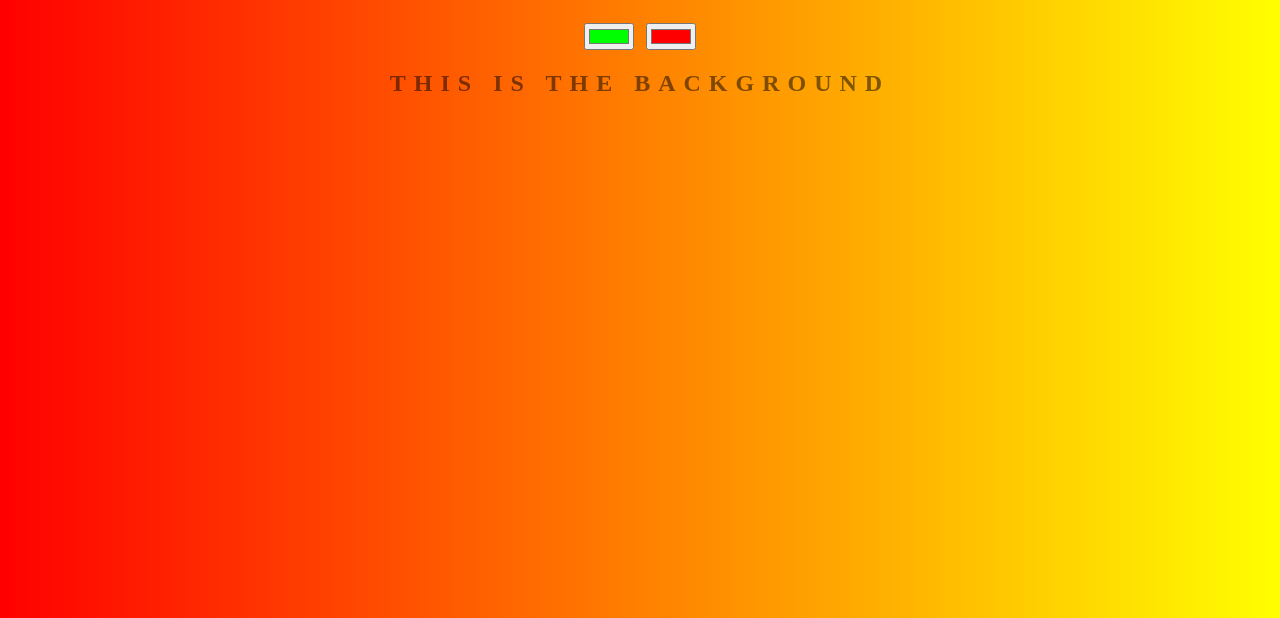
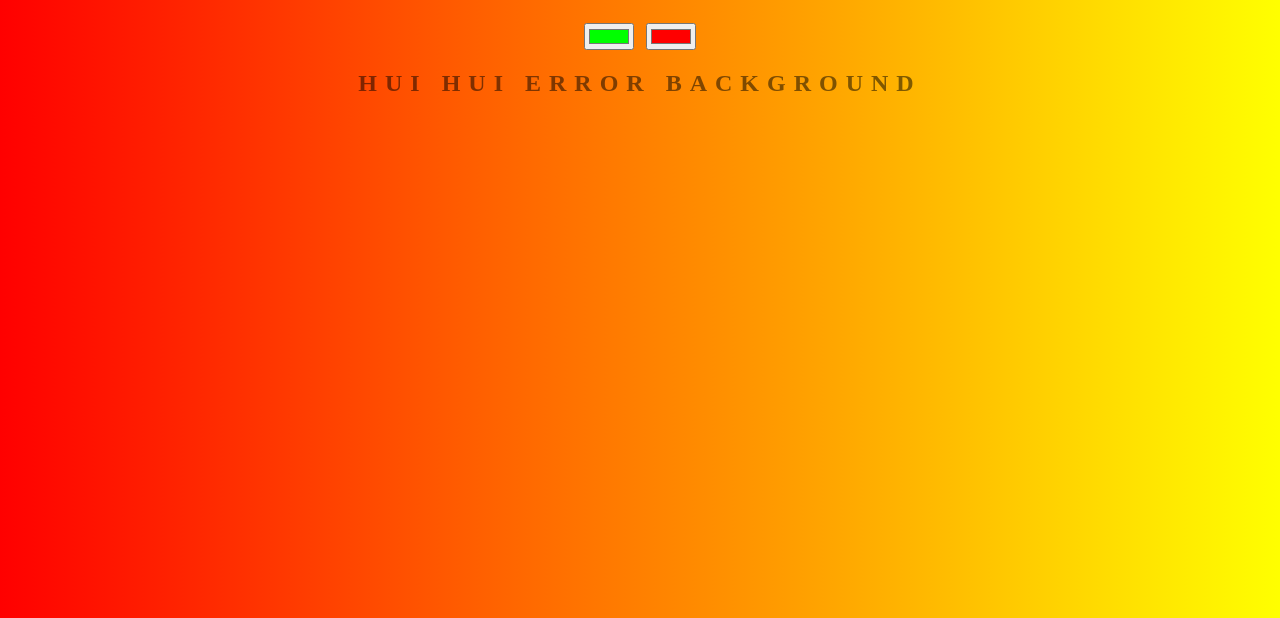
Before and after one commit to AbdulMoeezImran/background-generator, a plain HTML site: page index.html in a window 1280 px wide. Shown: the part 182-800 px from the top of the page. Drawn offline with Linux system fonts and the light colour scheme.

Commit message:
Change in tag

```diff
--- a/index.html
+++ b/index.html
@@ -8,7 +8,7 @@
 	<h1>Background Generator</h1>
 	<input class="color1" type="color" name="color1" value="#00ff00">
 	<input class="color2" type="color" name="color2" value="#ff0000">
-	<h2>This is the Background</h2>
+	<h2>hui hui error Background</h2>
 	<h3></h3>
 	<script type="text/javascript" src="script.js"></script>
 </body>
```
